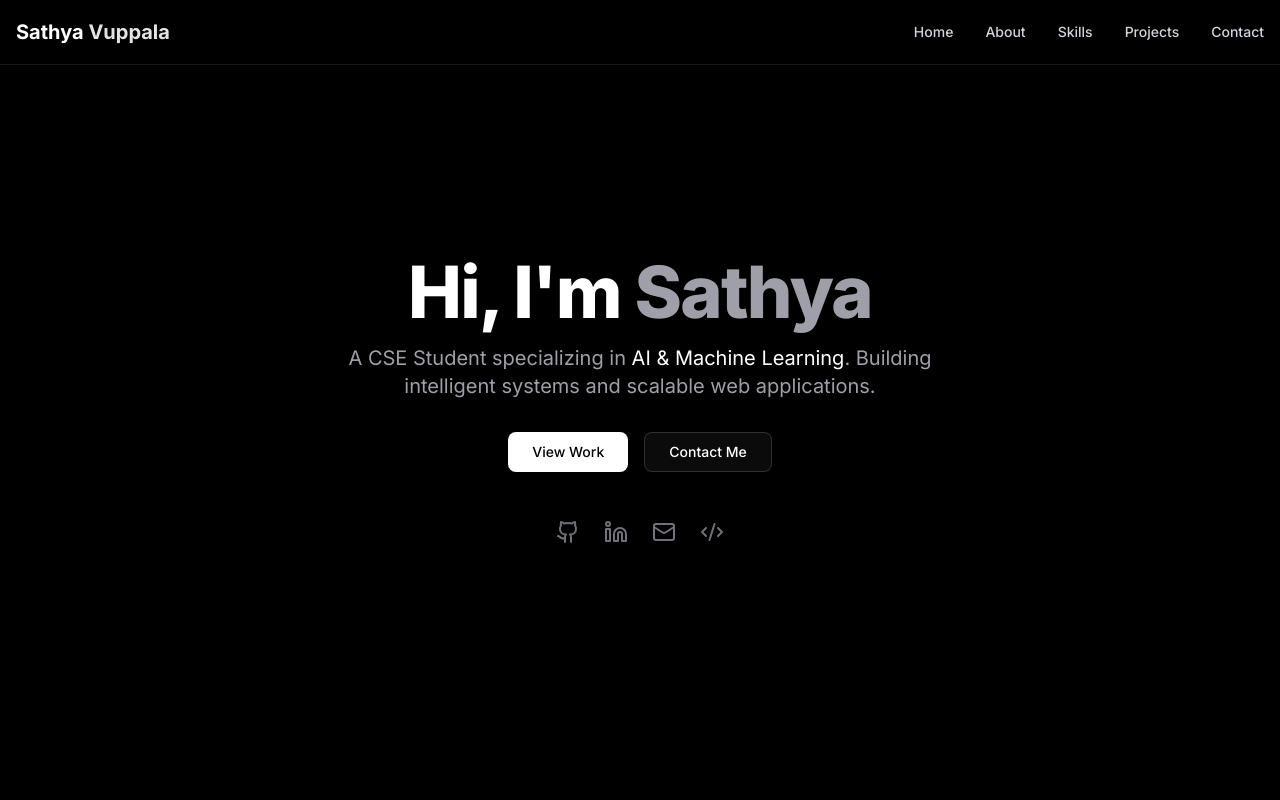
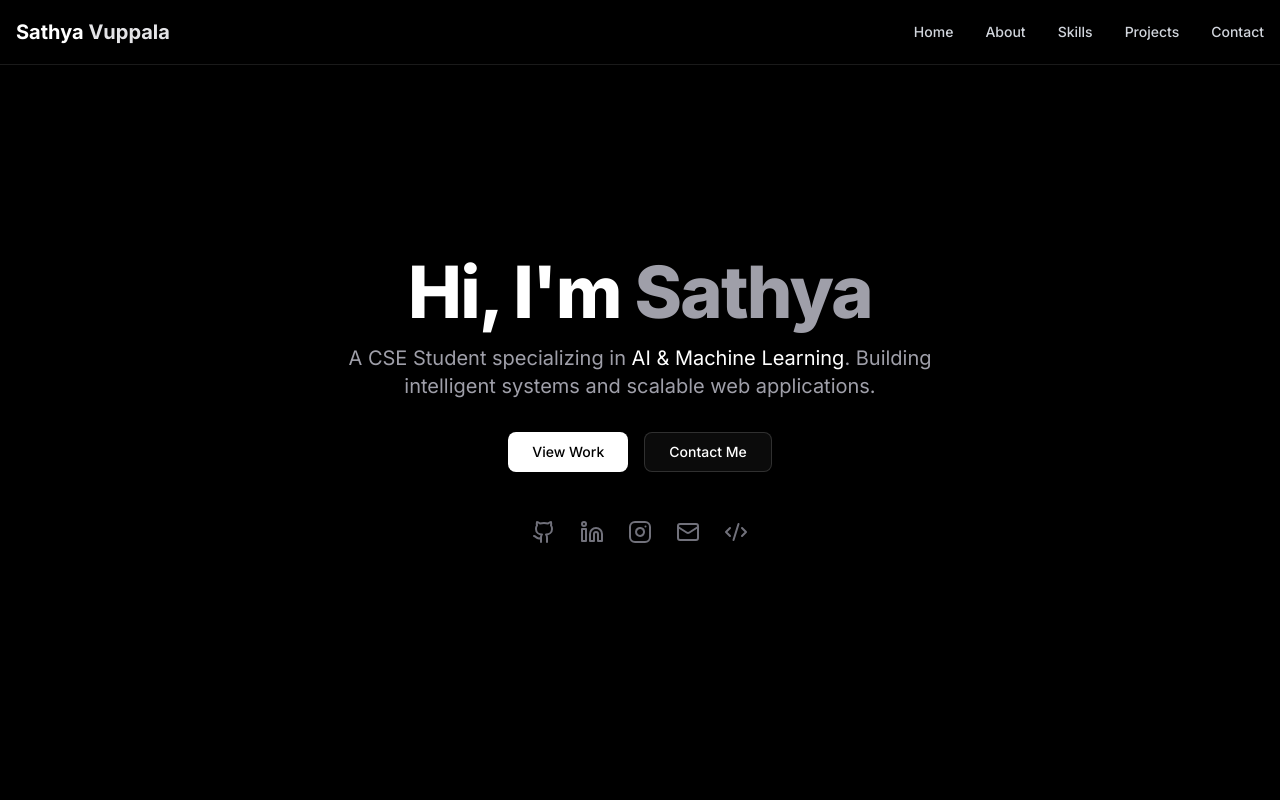
Before and after one commit to man-of-game/portfolio, a Next.js app: page / in a window 1280 px wide. Shown: the top 800 px of the page. Built offline with nearby package versions, Linux system fonts and the light colour scheme.

Commit message:
Added instagram link in hero section

```diff
--- a/components/hero.tsx
+++ b/components/hero.tsx
@@ -1,7 +1,7 @@
 "use client";
 
 import { motion } from "framer-motion";
-import { Github, Linkedin, Mail, Code2 } from "lucide-react";
+import { Github, Linkedin, Mail, Code2, Instagram } from "lucide-react";
 import { Button } from "@/components/ui/button";
 import Link from "next/link";
 
@@ -53,6 +53,9 @@ export default function Hero() {
         <Link href="https://www.linkedin.com/in/sathya-vuppala/" target="_blank" className="hover:text-white transition-colors">
           <Linkedin className="h-6 w-6" />
         </Link>
+        <Link href="https://www.instagram.com/sathya_vuppala" target="_blank" className="hover:text-white transition-colors">
+          <Instagram className="h-6 w-6" />
+        </Link>
         <Link href="mailto:sathyavuppala08@gmail.com" className="hover:text-white transition-colors">
           <Mail className="h-6 w-6" />
         </Link>
```
